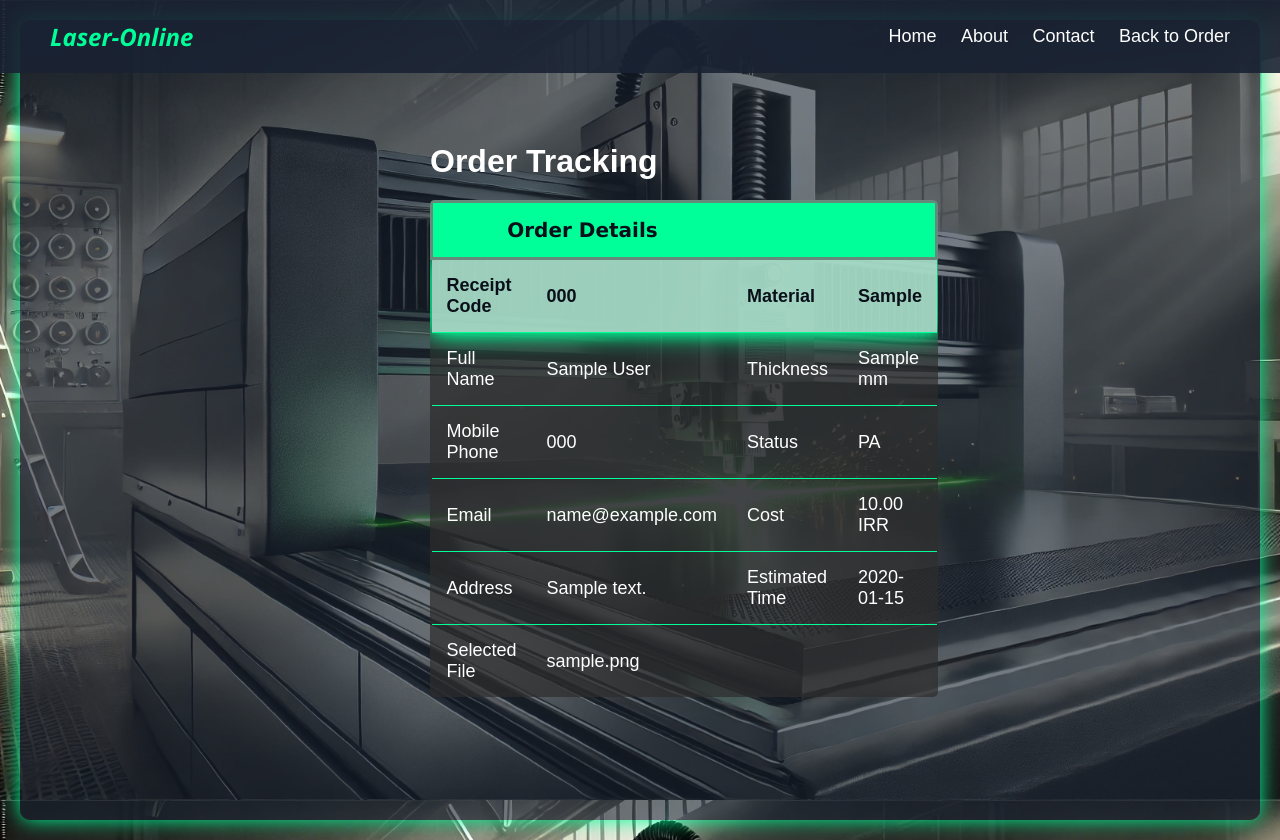
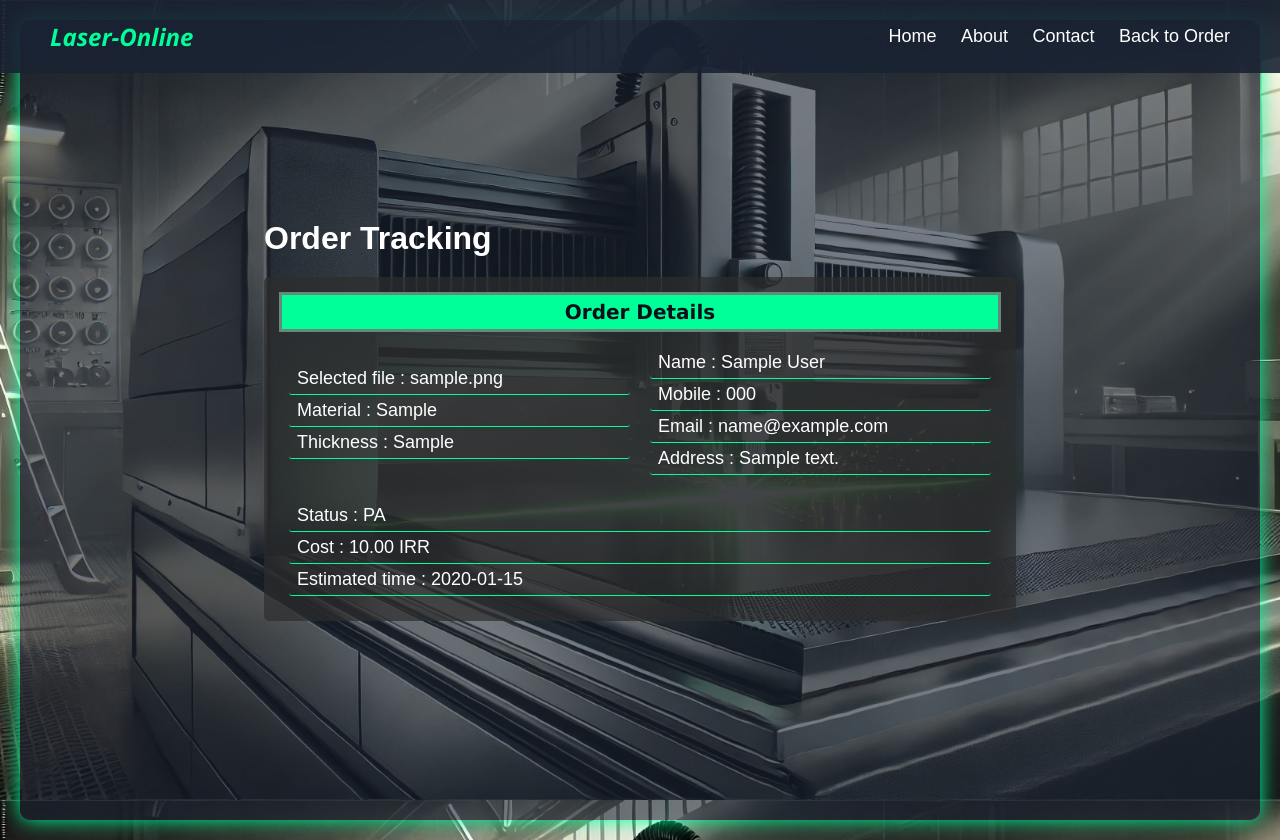
Before and after one commit to ABMNTM/laser-online, a Django app: page /track/000/ in a window 1280 px wide. Run offline with Django 5.2, Linux system fonts and the light colour scheme; tables that the repository leaves empty hold one stand-in row (values such as "Sample post").

Commit message:
Feat: track/::id/ url completed

```diff
--- a/orders/models.py
+++ b/orders/models.py
@@ -13,10 +13,10 @@ class Order(models.Model):
     cancelled = "CL"
 
     ORDER_STATUS = (
-        (pend_of_admin, "در انتظار ادمین"),
-        (pend_of_payment, "در انتظار پرداخت"),
-        (accepted, "تایید شده"),
-        (cancelled, "لغو شده")
+        (pend_of_admin, "Pending of admin"),
+        (pend_of_payment, "Pending of payment"),
+        (accepted, "Accepted"),
+        (cancelled, "Cancelled")
     )
 
     full_name = models.CharField(max_length=100)
--- a/orders/static/css/style.css
+++ b/orders/static/css/style.css
@@ -16,6 +16,10 @@ body {
     overflow-x: hidden;
     margin: 0;
     min-height: 100vh;
+}
+
+ul {
+  list-style-type: none;
 }
 
 .navbar {
@@ -103,7 +107,7 @@ body {
     padding: 40px;
     border-radius: 10px;
     width: 100%;
-    max-width: 500px;
+    max-width: 65vw;
     text-align: left;
 }
 
@@ -298,20 +302,43 @@ body {
 }
 
 .receipt-table {
+    display: flex;
+    flex-direction: column;
+    justify-content: first;
+    align-items: stretch;
     width: 100%;
     border-collapse: collapse;
     margin-top: 20px;
     background-color: rgba(45, 45, 45, 0.7);
     border-radius: 5px;
     overflow: hidden;
+    padding: 15px;
+}
+
+.card-container {
+    display: flex;
+    flex-direction: row;
+    justify-content: stretch;
+    align-items: center;
+    margin: 5px 0;
+}
+
+.content-card {
+    flex: 1;
+    padding: 10px;
+}
+
+.card-item {
+    padding: 5px 8px;
+    border-radius: 3px;
+    text-align: left;
+    border-bottom: 1px solid #00FF99;
+    font-size: 18px;
 }
 
 .receipt-table th,
 .receipt-table td {
     padding: 15px;
-    text-align: left;
-    border-bottom: 1px solid #00FF99;
-    font-size: 18px;
 }
 
 .receipt-table th {
@@ -336,6 +363,12 @@ body {
 .rslt {
     border-style: solid;
     border-color: #65897a;
+    padding: 5px 6px;
+    background-color: #00FF99;
+    color: #0A0F1A;
+    text-align: center;
+    font-family: Verdana, Geneva, Tahoma, sans-serif;
+    font-size: 20px;
 }
 
 @keyframes pulseGlow {
@@ -464,3 +497,7 @@ body {
   padding: 6px 10px;
   border-bottom: 1px solid #444;
 }
+
+.card-container {
+
+}
--- a/orders/static/js/script.js
+++ b/orders/static/js/script.js
@@ -340,6 +340,6 @@ function trackOrder() {
       document.getElementById('track-result').textContent = 'Please enter a valid 8-digit Receipt Code.';
       return;
     }
-    const baseUrl = "{% url 'track_order' 'PLACEHOLDER' %}".replace("PLACEHOLDER", receiptCode);
+    const baseUrl = `track/${receiptCode}/`;
     window.location.href = baseUrl;
 }
--- a/orders/templates/orders/track.html
+++ b/orders/templates/orders/track.html
@@ -41,7 +41,42 @@
     <div id="track" class="section">
         <div class="form-container">
             <h2>Order Tracking</h2>
-            <table class="receipt-table">
+            <div class="receipt-table">
+                <h3 class="rslt">
+                    Order Details
+                </h3>
+                <div class="card-container">
+                    <ul class="content-card">
+                        <li class="card-item">Selected file : {{ order.cnc_file.name|cut:"cnc_files/" }}</li>
+                        <li class="card-item">Material : {{ order.material }}</li>
+                        <li class="card-item">Thickness : {{ order.thickness }}</li>
+                    </ul>
+                    <ul class="content-card">
+                        <li class="card-item">Name : {{ order.full_name }}</li>
+                        <li class="card-item">Mobile : {{ order.mobile }}</li>
+                        <li class="card-item">Email : {{ order.email }}</li>
+                        <li class="card-item">Address : {{ order.address }}</li>
+                    </ul>
+                </div>
+                <ul class="content-card">
+                    <li class="card-item">Status : {{ order.status }}</li>
+                    <li class="card-item">Cost :
+                        {% if order.cost %}
+                            {{ order.cost }} IRR
+                        {% else %}
+                            Not quoted yet
+                        {% endif %}
+                    </li>
+                    <li class="card-item">Estimated time :
+                        {% if order.estimated_time %}
+                            {{ order.estimated_time }}
+                        {% else %}
+                            Not quoted yet
+                        {% endif %}
+                    </li>
+                </ul>
+            </div>
+            <!-- <table class="receipt-table">
                 <thead>
                     <tr class="rslt">
                         <th colspan="2">Order Details</th>
@@ -98,7 +133,7 @@
                         <td></td>
                     </tr>
                 </tbody>
-            </table>
+            </table> -->
         </div>
     </div>
 
```
Also changed, not shown: laser_online_backend/settings.py (+8 -3 lines), orders/migrations/0006_alter_order_status.py (added).
